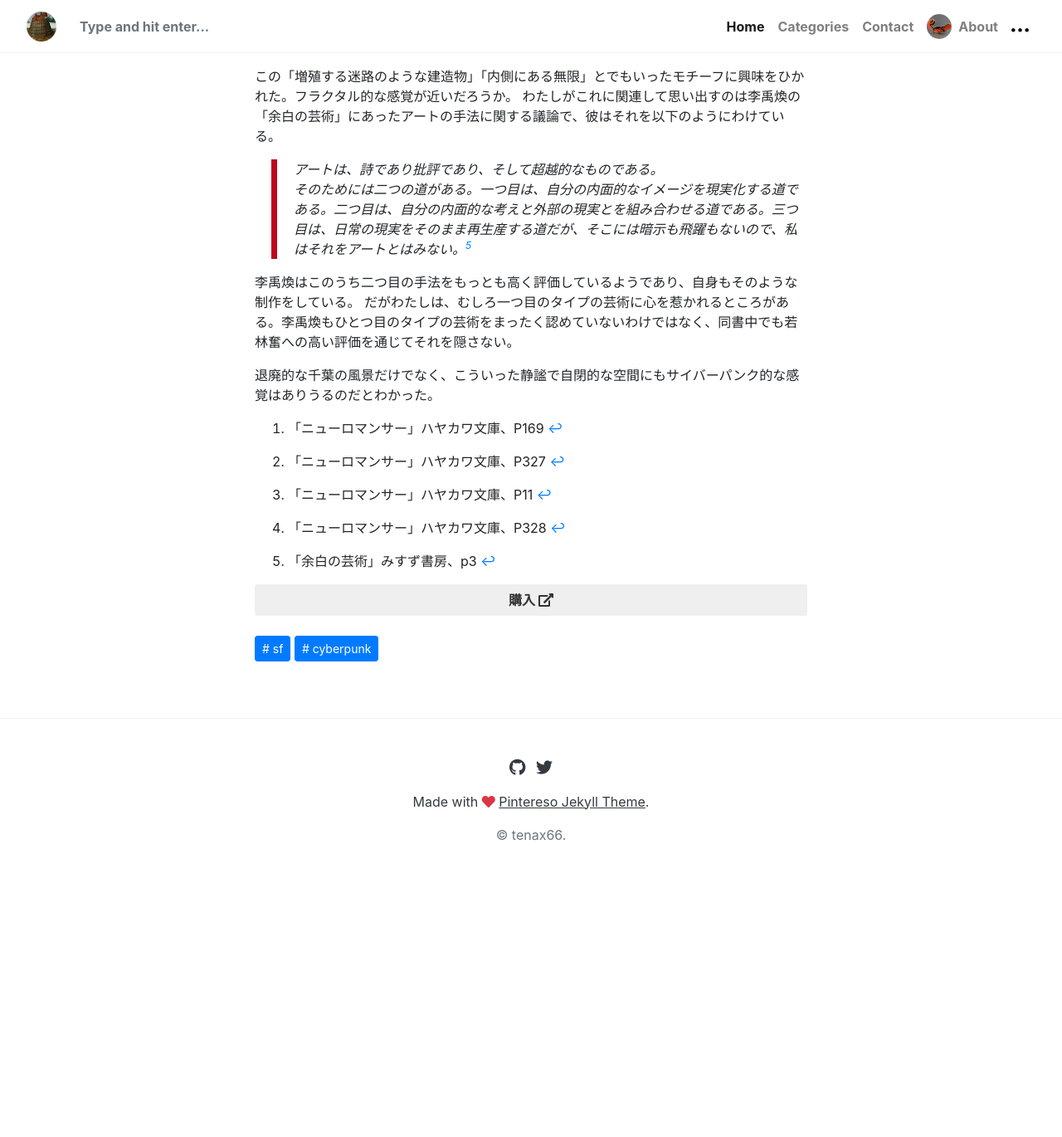
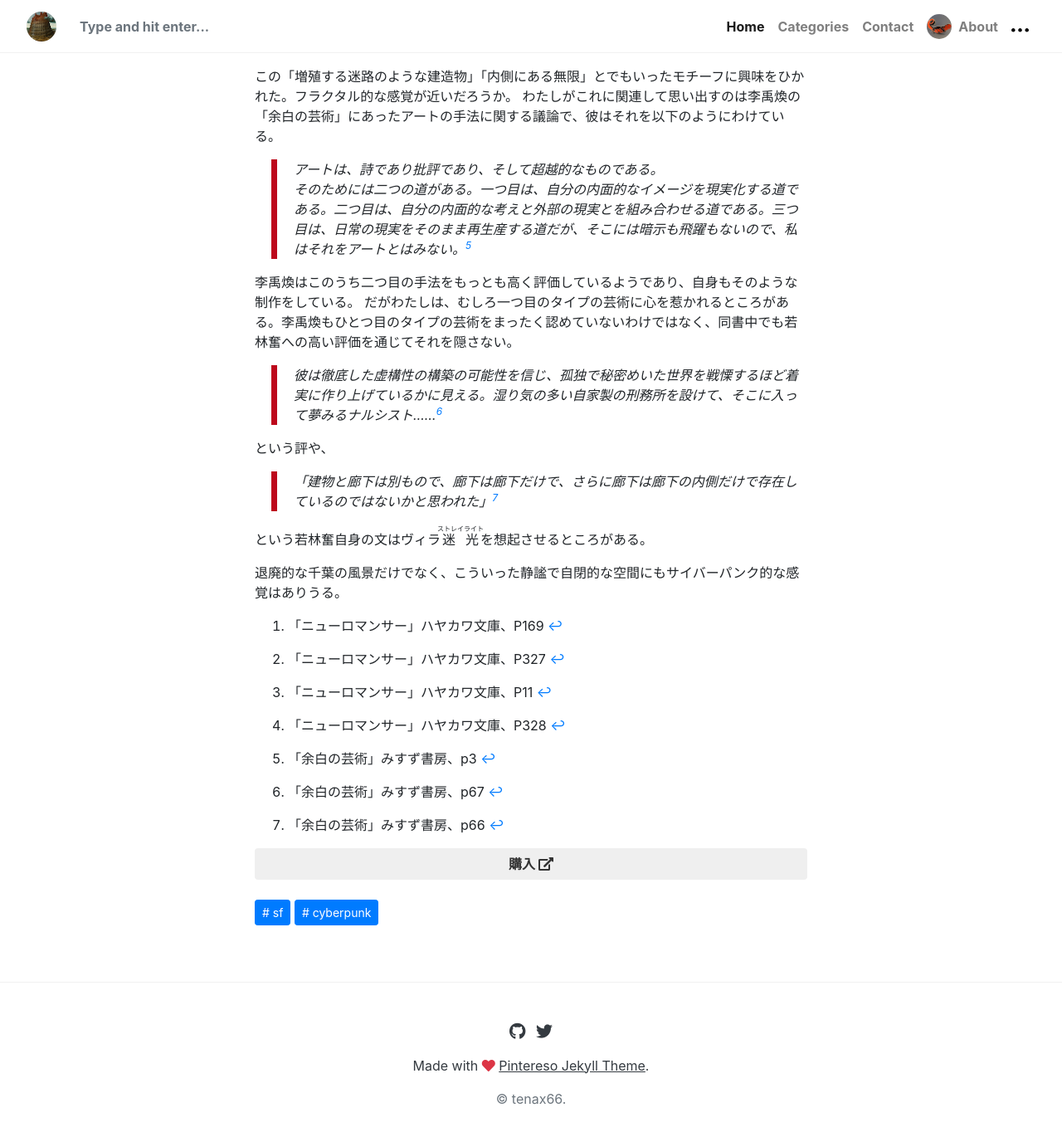
Before and after one commit to tenax66/babel, a Jekyll site: the page built from _posts/2024-02-07-neuromancer.md, in a window 1280 px wide and 1400 px high, scrolled down 3044 px. Shown: the top 1370 px of the window at 83% size. Built offline with Jekyll 4.4.1, drawn with Linux system fonts in a browser that asks for light colours; nearby versions of some CDN libraries; library files that are not in the unit come from our copies; comment, search, counter and statistics services are not loaded; before the commit the page ends 4126 px from its top, so only the background shows below that.

Commit message:
Update 2024-02-07-neuromancer.md

```diff
--- a/_posts/2024-02-07-neuromancer.md
+++ b/_posts/2024-02-07-neuromancer.md
@@ -67,10 +67,20 @@
 李禹煥はこのうち二つ目の手法をもっとも高く評価しているようであり、自身もそのような制作をしている。
 だがわたしは、むしろ一つ目のタイプの芸術に心を惹かれるところがある。李禹煥もひとつ目のタイプの芸術をまったく認めていないわけではなく、同書中でも若林奮への高い評価を通じてそれを隠さない。
 
-退廃的な千葉の風景だけでなく、こういった静謐で自閉的な空間にもサイバーパンク的な感覚はありうるのだとわかった。
+> 彼は徹底した虚構性の構築の可能性を信じ、孤独で秘密めいた世界を戦慄するほど着実に作り上げているかに見える。湿り気の多い自家製の刑務所を設けて、そこに入って夢みるナルシスト……[^6]
+
+という評や、
+
+> 「建物と廊下は別もので、廊下は廊下だけで、さらに廊下は廊下の内側だけで存在しているのではないかと思われた」[^7]
+
+という若林奮自身の文はヴィラ<ruby>迷光<rp>（</rp><rt>ストレイライト</rt><rp>）</rp></ruby>を想起させるところがある。
+
+退廃的な千葉の風景だけでなく、こういった静謐で自閉的な空間にもサイバーパンク的な感覚はありうる。
 
 [^1]: 「ニューロマンサー」ハヤカワ文庫、P169
 [^2]: 「ニューロマンサー」ハヤカワ文庫、P327
 [^3]: 「ニューロマンサー」ハヤカワ文庫、P11
 [^4]: 「ニューロマンサー」ハヤカワ文庫、P328
 [^5]: 「余白の芸術」みすず書房、p3
+[^6]: 「余白の芸術」みすず書房、p67
+[^7]: 「余白の芸術」みすず書房、p66
```
